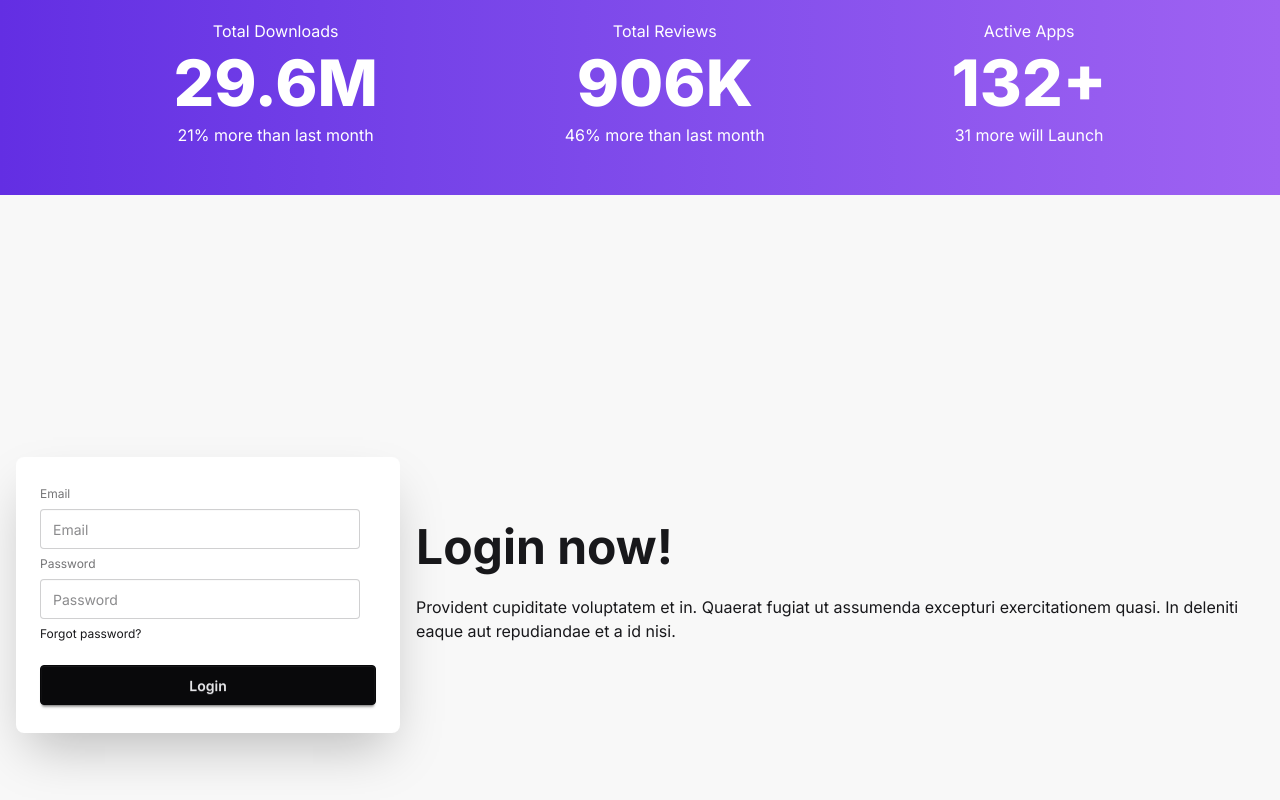
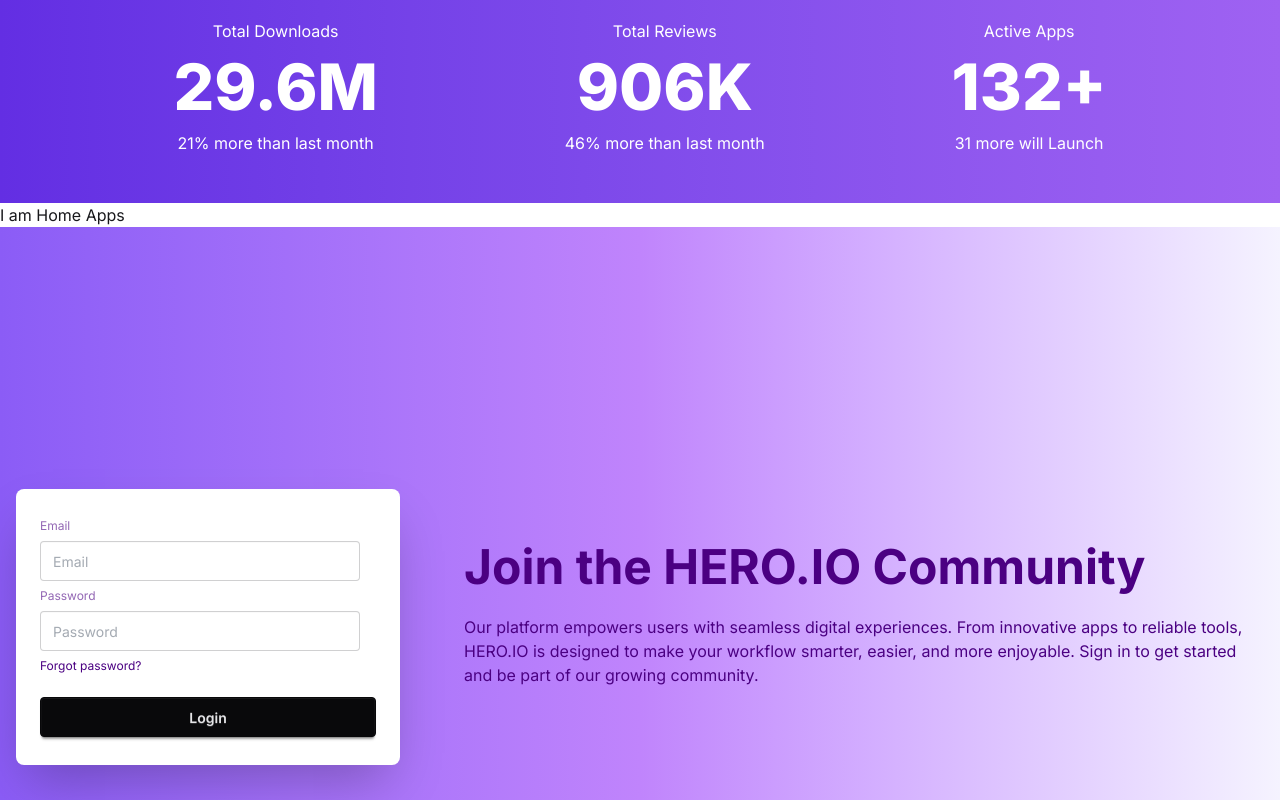
Before and after one commit to TawsifHossain007/Assignment-8, a React (Vite) app: page / in a window 1280 px wide. Shown: the part 1180-1980 px from the top of the page. Built offline with nearby package versions, Linux system fonts and the light colour scheme.

Commit message:
Banner, Navbar, Footer All Done

```diff
--- a/src/Banner/Banner.jsx
+++ b/src/Banner/Banner.jsx
@@ -13,23 +13,32 @@
         </h1>
         <p className="font-normal text-base sm:text-lg md:text-xl text-[#627382] text-center mt-4 max-w-2xl">
           At HERO.IO, we craft innovative apps designed to make everyday life
-          simpler, smarter, and more exciting. <br className="hidden md:block" />
-          Our goal is to turn your ideas into digital experiences that truly make
-          an impact.
+          simpler, smarter, and more exciting.{" "}
+          <br className="hidden md:block" />
+          Our goal is to turn your ideas into digital experiences that truly
+          make an impact.
         </p>
         <div className="flex flex-col sm:flex-row items-center justify-center mt-8 sm:mt-12 gap-4 w-full sm:w-auto">
-          <div className="flex items-center justify-center gap-2 border border-gray-300 px-4 py-3 rounded-md w-full sm:w-auto hover:bg-gray-300 cursor-pointer">
+          <a
+            href="https://play.google.com/store"
+            target="_blank"
+            rel="noopener noreferrer"
+            className="flex items-center justify-center gap-2 border border-gray-300 px-4 py-3 rounded-md w-full sm:w-auto hover:bg-gray-300 cursor-pointer"
+          >
             <img src={PlayStoreImg} alt="Google Play" className="w-6 sm:w-8" />
-            <button className="font-semibold text-lg sm:text-xl cursor-pointer">
+            <span className="font-semibold text-lg sm:text-xl">
               Google Play
-            </button>
-          </div>
-          <div className="flex items-center justify-center gap-2 border border-gray-300 px-4 py-3 rounded-md w-full sm:w-auto hover:bg-gray-300 cursor-pointer">
+            </span>
+          </a>
+          <a
+            href="https://www.apple.com/app-store/"
+            target="_blank"
+            rel="noopener noreferrer"
+            className="flex items-center justify-center gap-2 border border-gray-300 px-4 py-3 rounded-md w-full sm:w-auto hover:bg-gray-300 cursor-pointer"
+          >
             <img src={AppStoreImg} alt="App Store" className="w-6 sm:w-8" />
-            <button className="font-semibold text-lg sm:text-xl cursor-pointer">
-              App Store
-            </button>
-          </div>
+            <span className="font-semibold text-lg sm:text-xl">App Store</span>
+          </a>
         </div>
         <div className="mt-10 sm:mt-12 w-full flex justify-center">
           <img src={BannerImg} alt="Banner" className="max-w-full h-auto" />
@@ -42,28 +51,28 @@
         <div className="flex flex-col md:flex-row items-center justify-around mt-10 md:mt-12 gap-10 md:gap-0">
           <div className="text-center">
             <p className="text-sm sm:text-base">Total Downloads</p>
-            <p className="mt-2 font-extrabold text-4xl sm:text-5xl md:text-6xl lg:text-[64px]">
+            <p className="mt-3 font-extrabold text-4xl sm:text-5xl md:text-6xl lg:text-[64px]">
               29.6M
             </p>
-            <p className="mt-2 text-sm sm:text-base">
+            <p className="mt-3 text-sm sm:text-base">
               21% more than last month
             </p>
           </div>
           <div className="text-center">
             <p className="text-sm sm:text-base">Total Reviews</p>
-            <p className="mt-2 font-extrabold text-4xl sm:text-5xl md:text-6xl lg:text-[64px]">
+            <p className="mt-3 font-extrabold text-4xl sm:text-5xl md:text-6xl lg:text-[64px]">
               906K
             </p>
-            <p className="mt-2 text-sm sm:text-base">
+            <p className="mt-3 text-sm sm:text-base">
               46% more than last month
             </p>
           </div>
           <div className="text-center">
             <p className="text-sm sm:text-base">Active Apps</p>
-            <p className="mt-2 font-extrabold text-4xl sm:text-5xl md:text-6xl lg:text-[64px]">
+            <p className="mt-3 font-extrabold text-4xl sm:text-5xl md:text-6xl lg:text-[64px]">
               132+
             </p>
-            <p className="mt-2 text-sm sm:text-base">31 more will Launch</p>
+            <p className="mt-3 text-sm sm:text-base">31 more will Launch</p>
           </div>
         </div>
       </div>
--- /dev/null
+++ b/src/Components/HomeApps/HomeApps.jsx
@@ -0,0 +1,11 @@
+import React from 'react';
+
+const HomeApps = () => {
+    return (
+        <div>
+            <h1>I am Home Apps</h1>
+        </div>
+    );
+};
+
+export default HomeApps;
--- a/src/Footer/Footer.jsx
+++ b/src/Footer/Footer.jsx
@@ -2,22 +2,23 @@
 
 const Footer = () => {
     return (
-       <div className="hero bg-base-200 min-h-screen">
-  <div className="hero-content flex-col lg:flex-row-reverse">
+       <div className="hero bg-gradient-to-r from-[#8b5cf6] via-[#c084fc] to-[#f5f3ff] min-h-screen text-[#4b0082] ">
+  <div className="hero-content flex-col lg:flex-row-reverse gap-16">
     <div className="text-center lg:text-left">
-      <h1 className="text-5xl font-bold">Login now!</h1>
+      <h1 className="text-5xl font-bold">Join the HERO.IO Community</h1>
       <p className="py-6">
-        Provident cupiditate voluptatem et in. Quaerat fugiat ut assumenda excepturi exercitationem
-        quasi. In deleniti eaque aut repudiandae et a id nisi.
+        Our platform empowers users with seamless digital experiences.
+From innovative apps to reliable tools, HERO.IO is designed to make your workflow smarter, easier, and more enjoyable.
+Sign in to get started and be part of our growing community.
       </p>
     </div>
     <div className="card bg-base-100 w-full max-w-sm shrink-0 shadow-2xl">
       <div className="card-body">
         <fieldset className="fieldset">
           <label className="label">Email</label>
-          <input type="email" className="input" placeholder="Email" />
+          <input type="email" className="input text-gray-600" placeholder="Email" />
           <label className="label">Password</label>
-          <input type="password" className="input" placeholder="Password" />
+          <input type="password" className="input text-gray-600" placeholder="Password" />
           <div><a className="link link-hover">Forgot password?</a></div>
           <button className="btn btn-neutral mt-4">Login</button>
         </fieldset>
--- a/src/Header/Navbar.jsx
+++ b/src/Header/Navbar.jsx
@@ -54,7 +54,7 @@
         <ul className="menu menu-horizontal px-1">{links}</ul>
       </div>
       <div className="navbar-end mr-0 md:mr-8">
-        <a className="btn bg-gradient-to-r from-[#632ee3] to-[#9f62f2] text-white rounded-[4px]"><Github></Github> Contribute</a>
+        <a href="https://github.com/TawsifHossain007" target="_blank" rel="noopener noreferrer" className="btn bg-gradient-to-r from-[#632ee3] to-[#9f62f2] text-white rounded-[4px]"><Github></Github> Contribute</a>
       </div>
     </div>
   );
--- a/src/Pages/Home/Home.jsx
+++ b/src/Pages/Home/Home.jsx
@@ -1,10 +1,12 @@
 import React from 'react';
 import Banner from '../../Banner/Banner';
+import HomeApps from '../../Components/HomeApps/HomeApps';
 
 const Home = () => {
     return (
         <div>
             <Banner></Banner>
+            <HomeApps></HomeApps>
         </div>
     );
 };
```
